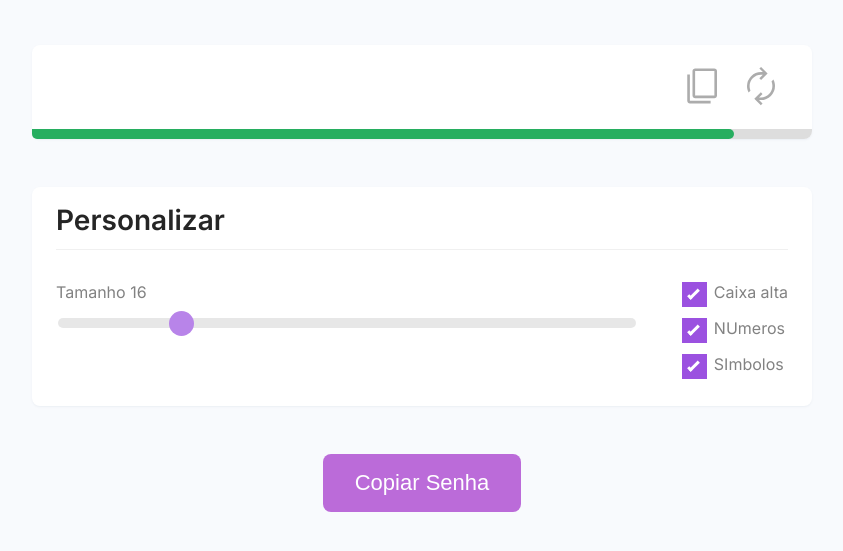
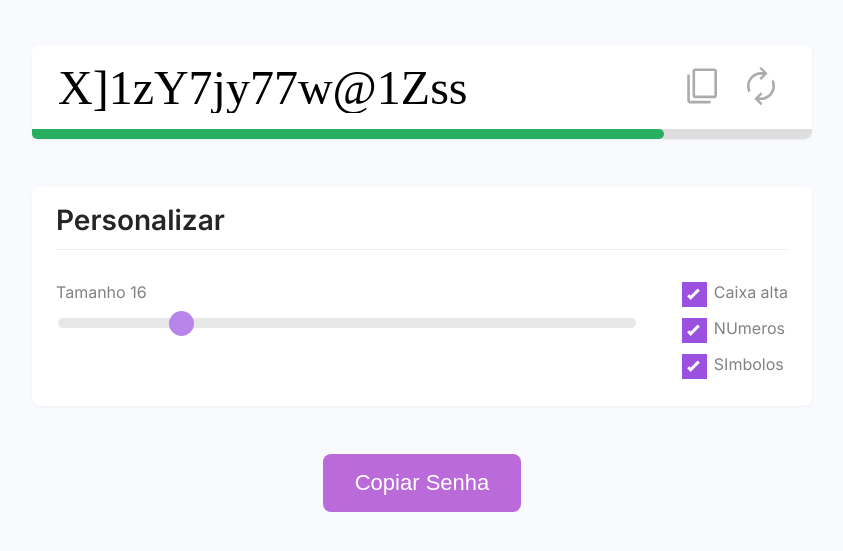
Before and after one commit to GuilhermeCastillo/gerador_senhas, a plain HTML site: page index.html in a window 1280 px wide. Shown: the part 87-638 px from the top of the page, without its empty margins (218-1061 px from the left). Drawn offline with Linux system fonts and the light colour scheme.

Commit message:
ajustes barra

```diff
--- a/index.html
+++ b/index.html
@@ -40,11 +40,7 @@
         </div>
 
         <div class="security-indicator">
-          <div
-            id="security-indicator-bar"
-            class="bar safe"
-            style="width: 90%"
-          ></div>
+          <div id="security-indicator-bar" class="bar safe"></div>
         </div>
       </section>
 
@@ -97,10 +93,31 @@
     <script>
       let passwordLength = 16;
       const inputE1 = document.querySelector("#password");
+      const upperCaseCheckE1 = document.querySelector("#uppercase-check");
+      const numberCheckE1 = document.querySelector("#number-check");
+      const symbolCheckE1 = document.querySelector("#symbol-check");
+      const securityIndicatorBarE1 = document.querySelector(
+        "#security-indicator-bar"
+      );
 
       function generatePassword() {
-        const chars =
-          "abcdefghjkmnpqrstuvwxyzABCDEFGHJKLMNPQRSTUVWXYZ123456789?!@&*()[]";
+        let chars = "abcdefghjkmnpqrstuvwxyz";
+
+        const upperCaseChars = "ABCDEFGHJKLMNPQRSTUVWXYZ";
+        const numberChars = "123456789";
+        const symbolChars = "?!@&*()[]";
+
+        if (upperCaseCheckE1.checked) {
+          chars += upperCaseChars;
+        }
+
+        if (numberCheckE1.checked) {
+          chars += numberChars;
+        }
+
+        if (symbolCheckE1.checked) {
+          chars += symbolChars;
+        }
 
         let password = "";
 
@@ -110,6 +127,39 @@
         }
 
         inputE1.value = password;
+        calculateQuality();
+      }
+
+      function calculateQuality() {
+        const percent = Math.round(
+          (passwordLength / 64) * 25 +
+            (upperCaseCheckE1.checked ? 15 : 0) +
+            (numberCheckE1.checked ? 25 : 0) +
+            (symbolCheckE1.checked ? 35 : 0)
+        );
+
+        console.log(percent);
+
+        securityIndicatorBarE1.style.width = `${percent}%`;
+
+        if (percent > 69) {
+          // safe
+          securityIndicatorBarE1.classList.remove('critical')
+          securityIndicatorBarE1.classList.remove('warning')
+          securityIndicatorBarE1.classList.add('safe')
+        }
+        else if (percent > 50) {
+          // warning
+          securityIndicatorBarE1.classList.remove('critical')
+          securityIndicatorBarE1.classList.remove('safe')
+          securityIndicatorBarE1.classList.add('warning')
+        } else {
+          //critical
+          securityIndicatorBarE1.classList.remove('warning')
+          securityIndicatorBarE1.classList.remove('safe')
+          securityIndicatorBarE1.classList.add('critical')
+        }
+
       }
 
       function copy() {
@@ -119,11 +169,20 @@
       const passwordLengthE1 = document.querySelector("#password-length");
 
       passwordLengthE1.addEventListener("input", function () {
+        passwordLength = passwordLengthE1.value;
+        document.querySelector("#password-length-text").innerText =
+          passwordLength;
         generatePassword();
       });
 
+      upperCaseCheckE1.addEventListener("click", generatePassword);
+      numberCheckE1.addEventListener("click", generatePassword);
+      symbolCheckE1.addEventListener("click", generatePassword);
+
       document.querySelector("#copy-1").addEventListener("click", copy);
       document.querySelector("#copy-2").addEventListener("click", copy);
+
+      generatePassword();
     </script>
   </body>
 </html>
```
